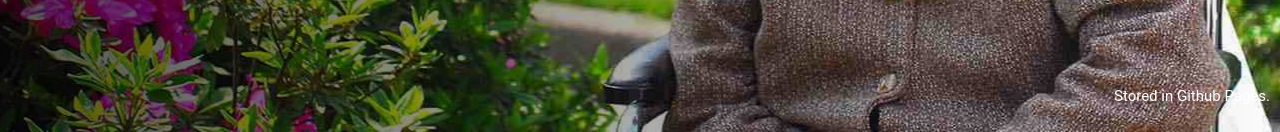
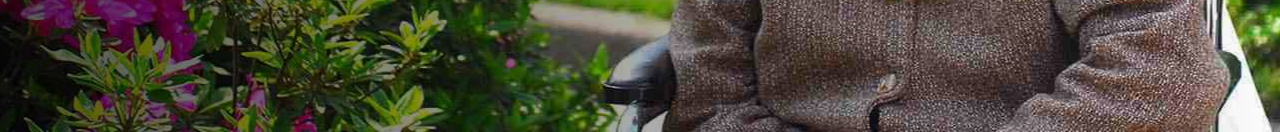
Before and after one commit to jsyly/jsyly.github.io, a plain HTML site: page index.html in a window 1280 px wide. Shown: the part 668-800 px from the top of the page. Drawn offline with Linux system fonts and the light colour scheme; a web font is replaced by a local one.

Commit message:
Update index.html

```diff
--- a/index.html
+++ b/index.html
@@ -221,10 +221,6 @@
             <div class="animated fadeIn z-depth-2" id="button_yongyi">
                 <p class="text_button">金水区永宜老年公寓</p>
             </div>
-
-            <div class="animated fadeIn" style="position:absolute;right:10px;bottom:10px;color:white">
-                <p>Stored in Github Pages.</p>
-            </div>
       </div>
 
 
```
